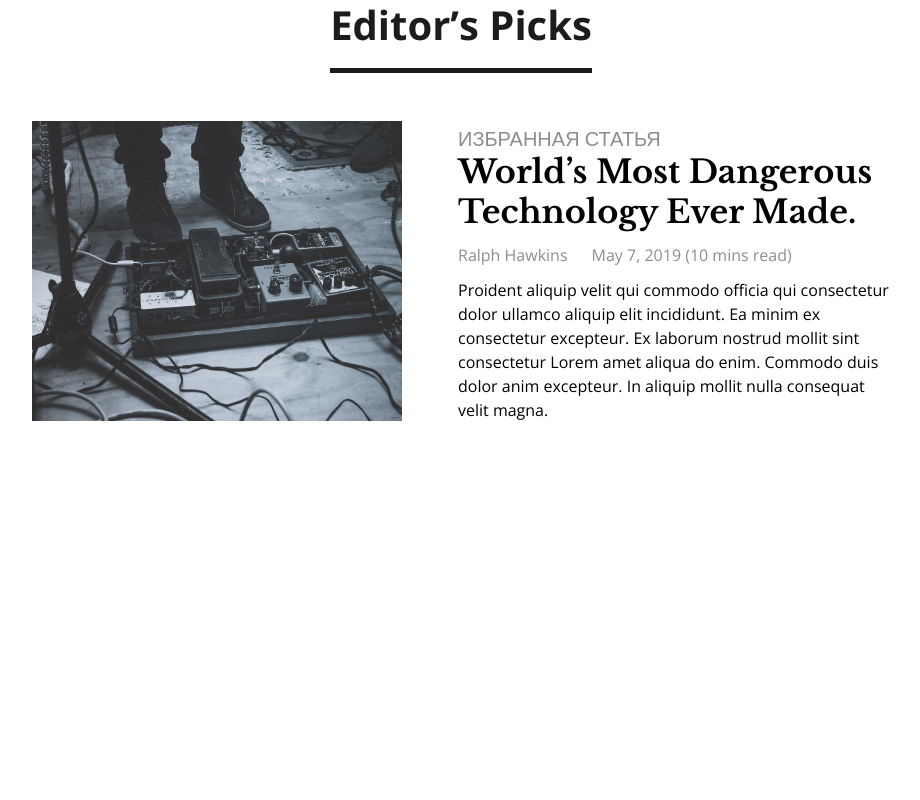
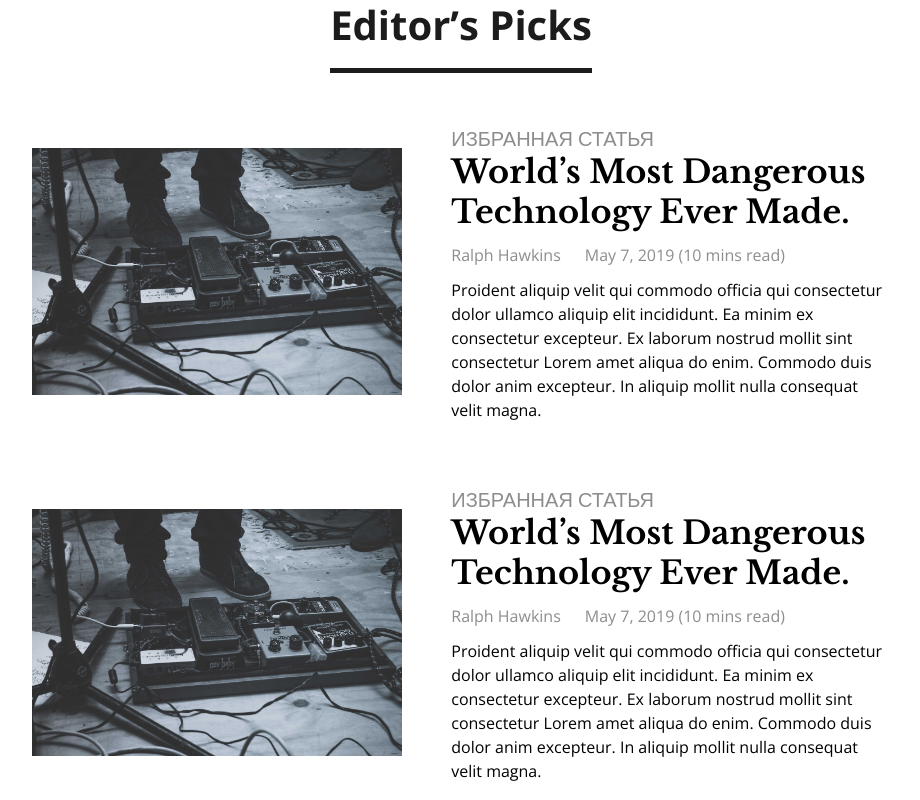
Before and after one commit to chskela/my_blog, a Next.js app: page / in a window 1280 px wide. Shown: the part 780-1580 px from the top of the page, without its empty margins (179-1099 px from the left). Before the commit the page ends 1230 px from the top, so only its background shows below. Built offline with nearby package versions, Linux system fonts and the light colour scheme.

Commit message:
update Article

```diff
--- a/components/Article/ArticleDescription/ArticleDescription.module.css
+++ b/components/Article/ArticleDescription/ArticleDescription.module.css
@@ -2,7 +2,7 @@
   font-size: var(--size-5);
   color: var(--color-secondary-500);
   text-transform: uppercase;
-}
+  }
 
 .content__title {
   font-size: var(--size-8);
--- a/components/Article/ArticlePreview/ArticlePreview.jsx
+++ b/components/Article/ArticlePreview/ArticlePreview.jsx
@@ -1,28 +1,37 @@
+import PropTypes from "prop-types";
+import Image from "next/image";
+
 import ArticleDescription from "../ArticleDescription/ArticleDescription";
 
 import classes from "./ArticlePreview.module.css";
 
 export default function ArticlePreview({ article }) {
+  const { category, title, autor, date, excerpt, url } = article;
   return (
     <article className={classes.article}>
-      <div>
-        <img
-          className={classes.img}
-          src="/assets/images/hero.jpeg"
-          alt="World’s Most Dangerous Technology Ever Made."
+      <div className={classes.image}>
+        <Image src={url} alt={title} width={370} height={300} />
+      </div>
+      <div className={classes.description}>
+        <ArticleDescription
+          category={category}
+          title={title}
+          autor={autor}
+          date={date}
+          excerpt={excerpt}
         />
       </div>
-      <ArticleDescription
-        category="ИЗБРАННАЯ СТАТЬЯ"
-        title="World’s Most Dangerous Technology Ever Made."
-        autor="Ralph Hawkins"
-        date="May 7, 2019 (10 mins read)"
-        excerpt=" Proident aliquip velit qui commodo officia qui consectetur dolor
-            ullamco aliquip elit incididunt. Ea minim ex consectetur excepteur.
-            Ex laborum nostrud mollit sint consectetur Lorem amet aliqua do
-            enim. Commodo duis dolor anim excepteur. In aliquip mollit nulla
-            consequat velit magna."
-      />
     </article>
   );
 }
+
+ArticlePreview.propTypes = {
+  article: PropTypes.shape({
+    category: PropTypes.string.isRequired,
+    title: PropTypes.string.isRequired,
+    autor: PropTypes.string.isRequired,
+    date: PropTypes.string.isRequired,
+    excerpt: PropTypes.string.isRequired,
+    url: PropTypes.string.isRequired,
+  }),
+};
--- a/components/Article/ArticlePreview/ArticlePreview.module.css
+++ b/components/Article/ArticlePreview/ArticlePreview.module.css
@@ -3,12 +3,18 @@
   justify-content: space-between;
   flex-direction: row;
   align-items: center;
-}
-.article div {
-  margin-right: var(--size-14);
+  margin-bottom: var(--size-14);
 }
 
-.img {
-  width: 370px;
-  height: 300px;
+.image {
+  margin-right: var(--size-12);
+  flex: 110%;
 }
+
+.image img {
+  object-fit: contain;
+}
+
+.description {
+  flex: 130%;
+}
--- a/components/EditorPick/EditorPick.jsx
+++ b/components/EditorPick/EditorPick.jsx
@@ -3,11 +3,22 @@ import ArticlePreview from "../Article/ArticlePreview/ArticlePreview";
 import classes from "./EditorPick.module.css";
 
 export default function EditorPick() {
+  const article = {
+    category: "ИЗБРАННАЯ СТАТЬЯ",
+    title: "World’s Most Dangerous Technology Ever Made.",
+    autor: "Ralph Hawkins",
+    date: "May 7, 2019 (10 mins read)",
+    excerpt:
+      "Proident aliquip velit qui commodo officia qui consectetur dolor ullamco aliquip elit incididunt. Ea minim ex consectetur excepteur. Ex laborum nostrud mollit sint consectetur Lorem amet aliqua do enim. Commodo duis dolor anim excepteur. In aliquip mollit nulla consequat velit magna.",
+    url: "/assets/images/hero.jpeg",
+  };
   return (
     <section className={classes.editor}>
       <h2 className={classes.editor__title}>Editor’s Picks</h2>
       <div>
-        <ArticlePreview />
+        <ArticlePreview article={article} />
+        <ArticlePreview article={article} />
+        <ArticlePreview article={article} />
       </div>
     </section>
   );
```
